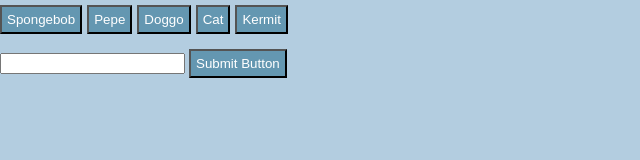
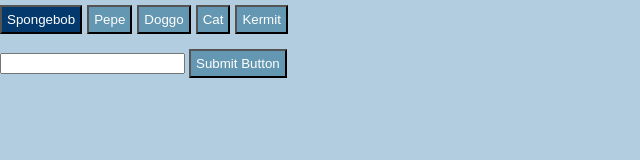
Before and after one commit to Squatch89/GIPHY-Site, a plain HTML site: page index.html in a window 1280 px wide. In both pictures the pointer is over the button "Spongebob". Shown: the whole page, without its empty margins (0-640 px from the left). Drawn offline with nearby package versions, Linux system fonts and the light colour scheme.

Commit message:
button hovers

```diff
--- a/assets/css/style.css
+++ b/assets/css/style.css
@@ -11,6 +11,9 @@ button {
     margin-top: 5px;
 }
 
+button:hover {
+    background-color: #03396c;
+}
 .gif-container {
     margin-top: 15px;
     display: flex;
@@ -29,26 +32,3 @@ button {
     float: left;
     margin-top: 10px;
 }
-
-
-/*p {*/
-    /*display: inline;*/
-    /*width: 20%;*/
-/*}*/
-
-/*.image {*/
-    /*display: inline;*/
-    /*width: 20%*/
-/*}*/
-
-/*#gifs {*/
-    /*float: left;*/
-    /*display: inline;*/
-    /*width: 75%;*/
-    /*background-color: white;*/
-/*}*/
-
-/*#add-new {*/
-    /*float: left;*/
-    /*width: 25%;*/
-/*}*/
```
